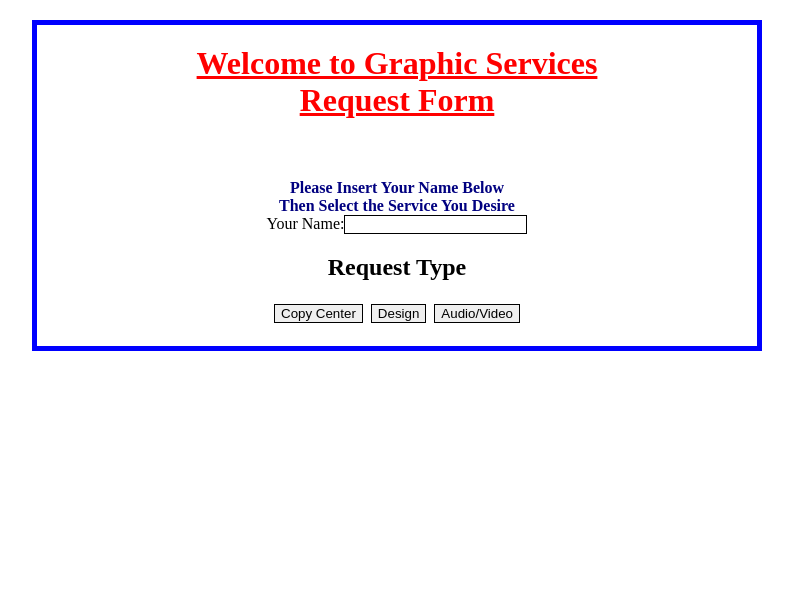
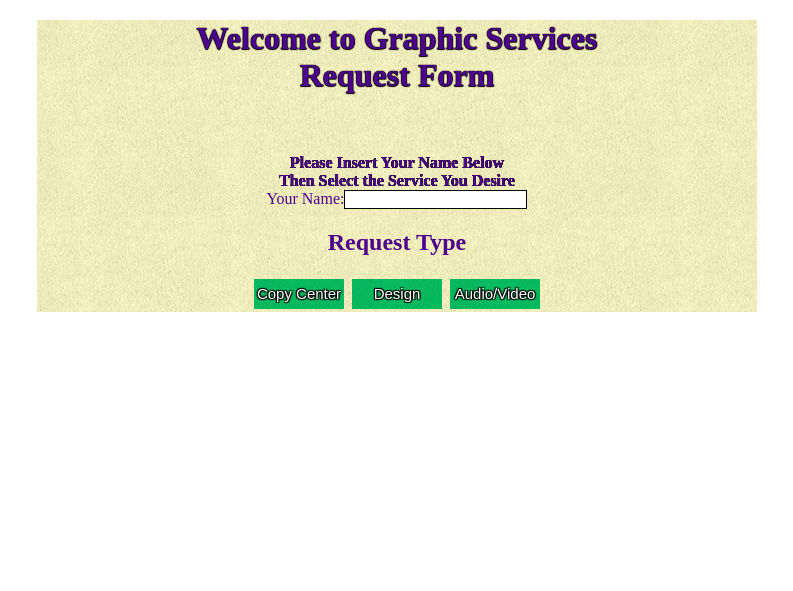
Before and after one commit to mfouladi/pola-graphic-services, a PHP site: page /login.html in a window 1280 px wide. Shown: the top 591 px of the page, without its empty margins (243-1036 px from the left). Run offline with PHP 8.4, Linux system fonts and the light colour scheme.

Commit message:
Updated Look of Login Page

```diff
--- a/login.css
+++ b/login.css
@@ -1,30 +1,33 @@
 html,body {
-	/*background-color: #000066;*/
+
 	height: 100%;
+
 }
 
 .wrapper{
     width:  720px;
     margin-top: 20px;
     margin-bottom: 0;
-	border: 5px solid blue;
+	/*border: 5px solid blue;*/
 	padding:0;
     margin-left: auto;
     margin-right: auto;
 	text-align: center;
+	background-image: url(texture-gif/yellow.gif);
+	color: #4D008D;
+	/*background-color: black;*/
 }
 
 h1 {
 	margin: 0 0 0 0;
 	padding: 0;
-	text-decoration:underline;
-	color: red;
+	text-shadow: -0.5px 0 1px black, 0 0.5px 1px black, 0.5px 0 1px black, 0 -0.5px 1px black;
 }
 
 h4 {
 	margin: 0 0 0 0;
 	padding: 0;
-	color: navy;
+	text-shadow: -0.1px 0 0.1px black, 0 0.1px 0.1px black, 0.1px 0 0.1px black, 0 -0.1px 0.1px black;
 }
 
 .title{
@@ -42,3 +45,15 @@ input{
 table{
 	margin:0 Auto 0 Auto;
 }
+
+.submit {
+	width: 90px;
+	text-shadow: -1px 1px 1px black, 1px -1px 1px black, -1px -1px 1px black, 1px 1px 1px black;
+	font-size:15px;
+	height: 30px;
+	border: none;
+	margin: 0;
+	padding: 0;
+	color: #fff;
+	background: #0c0 url(texture-gif/green2.gif) 0 0 no-repeat;
+}
--- a/login.html
+++ b/login.html
@@ -20,11 +20,11 @@
 			<table id="SubmitButtons">
 				<tr>
 					<td></td>
-					<td><input type="submit" name="copy_request" value="Copy Center"></td>
+					<td><input class="submit" type="submit" name="copy_request" value="Copy Center"></td>
 					<td></td>
-					<td><input type="submit" name="design_request" value="Design"></td>
+					<td><input class="submit" type="submit" name="design_request" value="Design"></td>
 					<td></td>
-					<td><input type="submit" name="av_request" value="Audio/Video"></td>
+					<td><input class="submit" type="submit" name="av_request" value="Audio/Video"></td>
 					<td></td>
 				</tr>
 			</table>
```
Also changed, not shown: texture-gif/black.gif (added), texture-gif/blue.gif (added), texture-gif/blue2.gif (added), texture-gif/green.gif (added), texture-gif/green2.gif (added), texture-gif/green3.gif (added), texture-gif/light-blue.gif (added), texture-gif/orange.gif (added), texture-gif/white.gif (added), texture-gif/white2.gif (added), texture-gif/white3.gif (added), texture-gif/yellow.gif (added), 1 other file.
